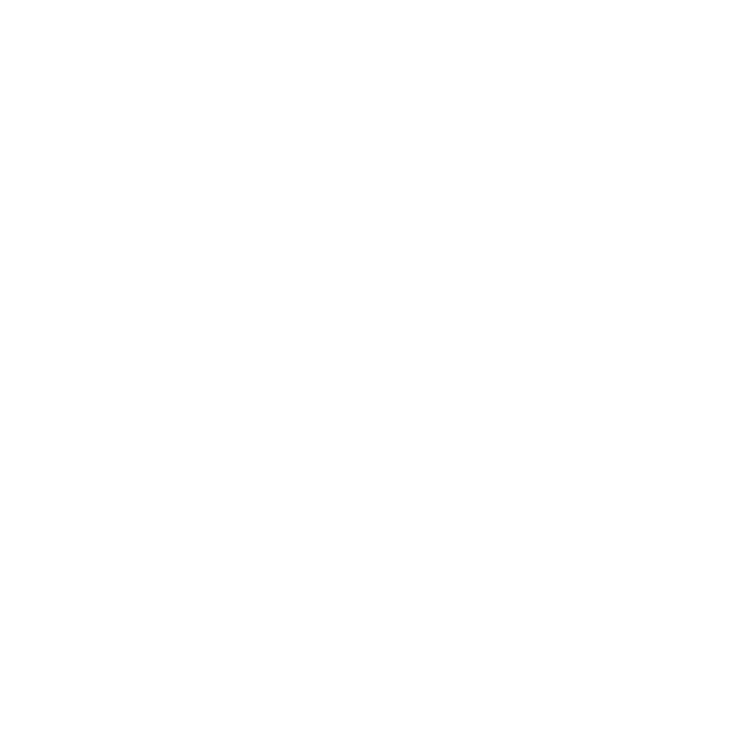
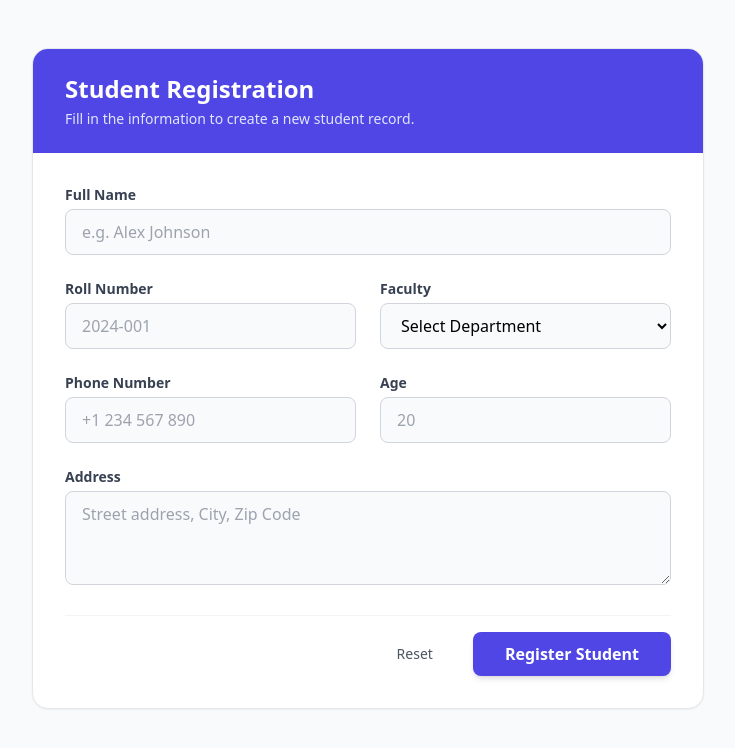
Before and after one commit to bipinjlimbu/React-Django-CRUD, a React (Vite) app in the folder frontend/my-project/: page /add-student in a window 1280 px wide. Before the commit this address had no page. Shown: the top 748 px of the page, without its empty margins (272-1007 px from the left). Built offline with nearby package versions, Linux system fonts and the light colour scheme.

Commit message:
Add Student Page Added

```diff
--- a/frontend/my-project/src/main.jsx
+++ b/frontend/my-project/src/main.jsx
@@ -1,14 +1,16 @@
 import { StrictMode } from 'react'
 import { createRoot } from 'react-dom/client'
 import { BrowserRouter, Routes, Route } from 'react-router-dom';
+import './index.css'
 import Index from './pages/Index';
-import './index.css'
+import AddStudent from './pages/AddStudent';
 
 createRoot(document.getElementById('root')).render(
   <StrictMode>
     <BrowserRouter>
       <Routes>
         <Route path="/" element={<Index />} />
+        <Route path="/add-student" element={<AddStudent />} />
       </Routes>
     </BrowserRouter>
   </StrictMode>,
--- /dev/null
+++ b/frontend/my-project/src/pages/AddStudent.jsx
@@ -0,0 +1,90 @@
+import React from 'react';
+
+const AddStudent = () => {
+    return (
+        <div className="min-h-screen bg-gray-50 py-12 px-4 sm:px-6 lg:px-8">
+            <div className="max-w-2xl mx-auto bg-white rounded-2xl shadow-sm border border-gray-200 overflow-hidden">
+                <div className="bg-indigo-600 px-8 py-6">
+                    <h1 className="text-2xl font-bold text-white">Student Registration</h1>
+                    <p className="text-indigo-100 text-sm mt-1">Fill in the information to create a new student record.</p>
+                </div>
+
+                <form className="p-8 space-y-6">
+                    <div className="grid grid-cols-1 md:grid-cols-2 gap-6">
+                        <div className="md:col-span-2">
+                            <label className="block text-sm font-semibold text-gray-700 mb-1">Full Name</label>
+                            <input
+                                type="text"
+                                placeholder="e.g. Alex Johnson"
+                                className="w-full px-4 py-2.5 bg-gray-50 border border-gray-300 rounded-lg focus:ring-2 focus:ring-indigo-500 focus:border-indigo-500 outline-none transition-all"
+                            />
+                        </div>
+
+                        <div>
+                            <label className="block text-sm font-semibold text-gray-700 mb-1">Roll Number</label>
+                            <input
+                                type="text"
+                                placeholder="2024-001"
+                                className="w-full px-4 py-2.5 bg-gray-50 border border-gray-300 rounded-lg focus:ring-2 focus:ring-indigo-500 focus:border-indigo-500 outline-none transition-all"
+                            />
+                        </div>
+
+                        <div>
+                            <label className="block text-sm font-semibold text-gray-700 mb-1">Faculty</label>
+                            <select className="w-full px-4 py-2.5 bg-gray-50 border border-gray-300 rounded-lg focus:ring-2 focus:ring-indigo-500 focus:border-indigo-500 outline-none transition-all">
+                                <option value="">Select Department</option>
+                                <option value="cs">Computer Science</option>
+                                <option value="it">Information Technology</option>
+                                <option value="eng">Engineering</option>
+                            </select>
+                        </div>
+
+                        <div>
+                            <label className="block text-sm font-semibold text-gray-700 mb-1">Phone Number</label>
+                            <input
+                                type="tel"
+                                placeholder="+1 234 567 890"
+                                className="w-full px-4 py-2.5 bg-gray-50 border border-gray-300 rounded-lg focus:ring-2 focus:ring-indigo-500 focus:border-indigo-500 outline-none transition-all"
+                            />
+                        </div>
+
+                        <div>
+                            <label className="block text-sm font-semibold text-gray-700 mb-1">Age</label>
+                            <input
+                                type="number"
+                                placeholder="20"
+                                className="w-full px-4 py-2.5 bg-gray-50 border border-gray-300 rounded-lg focus:ring-2 focus:ring-indigo-500 focus:border-indigo-500 outline-none transition-all"
+                            />
+                        </div>
+
+                        <div className="md:col-span-2">
+                            <label className="block text-sm font-semibold text-gray-700 mb-1">Address</label>
+                            <textarea
+                                rows="3"
+                                placeholder="Street address, City, Zip Code"
+                                className="w-full px-4 py-2.5 bg-gray-50 border border-gray-300 rounded-lg focus:ring-2 focus:ring-indigo-500 focus:border-indigo-500 outline-none transition-all"
+                            ></textarea>
+                        </div>
+                    </div>
+
+                    <div className="flex items-center justify-end space-x-4 pt-4 border-t border-gray-100">
+                        <button
+                            type="button"
+                            className="px-6 py-2 text-sm font-medium text-gray-600 hover:text-gray-800 transition-colors"
+                        >
+                            Reset
+                        </button>
+                        <button
+                            type="submit"
+                            className="px-8 py-2.5 bg-indigo-600 text-white font-bold rounded-lg shadow-md hover:bg-indigo-700 active:transform active:scale-95 transition-all"
+                        >
+                            Register Student
+                        </button>
+                    </div>
+                </form>
+            </div>
+        </div>
+    );
+}
+
+export default AddStudent;
```
